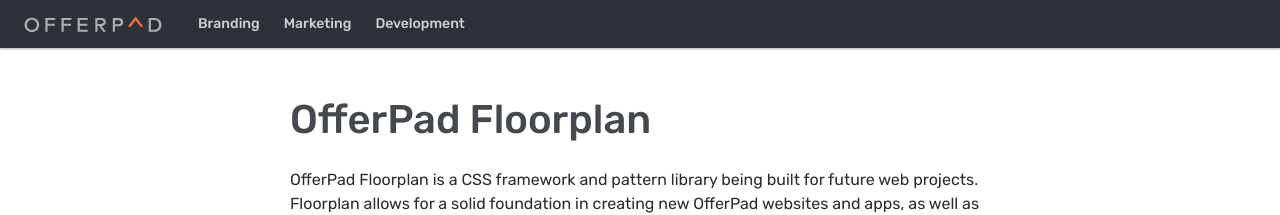
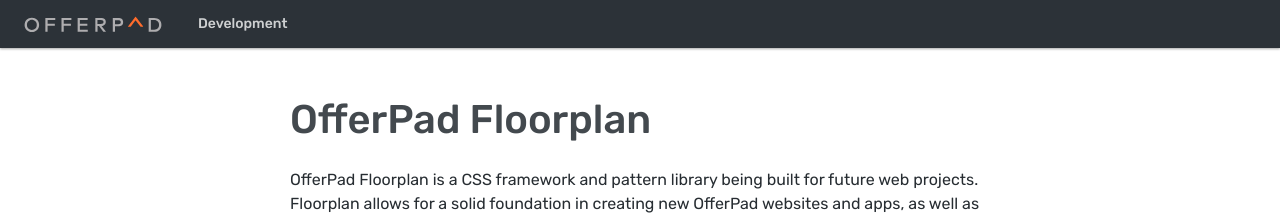
Before and after one commit to Offerpad/floorplan, a Jekyll site: the page built from index.md, in a window 1280 px wide. Shown: the top 215 px of the page. Built offline with Jekyll 4.4.1, drawn with Linux system fonts in a browser that asks for light colours; nearby versions of some CDN libraries.

Commit message:
temporarily remove some navigation

```diff
--- a/_includes/header.html
+++ b/_includes/header.html
@@ -9,7 +9,7 @@
     </a>
     <nav class="site-header__nav site-header__nav--mobile js-nav-menu">
         <ul class="list--unstyled">
-            <li>
+            <!-- <li>
                 <a class="js-nav-link site-header__link" tabindex="0">
                     Branding
                 </a>
@@ -18,7 +18,7 @@
                 <a class="js-nav-link site-header__link" tabindex="0">
                     Marketing
                 </a>
-            </li>
+            </li> -->
             <li>
                 <a class="js-nav-link site-header__link" tabindex="0">
                     Development
@@ -56,7 +56,7 @@
                             </li>
                             {% endfor %}
                         </ul>
-                        {% assign examples = site.examples | where: 'type', 'examples' | sort: 'name' %}
+                        <!-- {% assign examples = site.examples | where: 'type', 'examples' | sort: 'name' %}
                         <ul class="nav-list" media-nav-bp="w-25">
                             <li class="list-header">Example Pages</li>
                             {% for example in examples %}
@@ -64,7 +64,7 @@
                                 <a href="{{ site.baseurl }}{{ example.url }}"{% if example.url == page.url %} class="active"{% endif %}>{{ example.title }}</a>
                             </li>
                             {% endfor %}
-                        </ul>
+                        </ul> -->
                     </div>
                 </div>
             </li>
```
